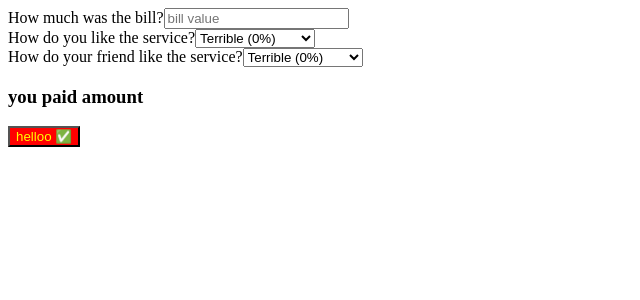
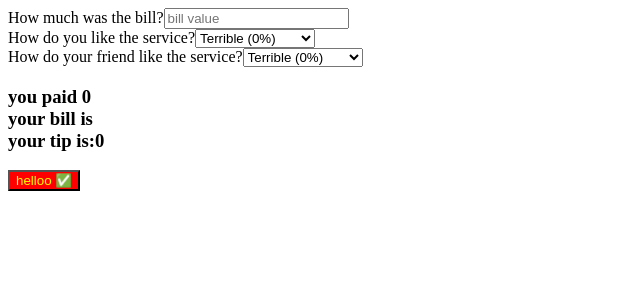
Before and after one commit to Codekazuki/pizza, a React (Create React App) app: page / in a window 1280 px wide. Shown: the top 300 px of the page, without its empty margins (0-640 px from the left). Built offline with nearby package versions, Linux system fonts and the light colour scheme.

Commit message:
new sprint

```diff
--- a/src/travel/tipCalculator/Output.js
+++ b/src/travel/tipCalculator/Output.js
@@ -1,9 +1,13 @@
 import React from "react";
 
-const Output = ({ bill }) => {
+const Output = ({ bill, tip, totalAmount }) => {
   return (
     <div>
-      <h3>you paid {bill} amount</h3>
+      <h3>
+        you paid {totalAmount} <br />
+        your bill is {bill} <br />
+        your tip is:{tip}
+      </h3>
     </div>
   );
 };
--- a/src/travel/tipCalculator/TipCalculator.js
+++ b/src/travel/tipCalculator/TipCalculator.js
@@ -8,6 +8,10 @@ const TipCalculator = () => {
   const [bill, setBill] = useState("");
   const [percentage1, setPercentage1] = useState(0);
   const [percentage2, setPercentage2] = useState(0);
+  const averagePercentage = (percentage1 + percentage2) / 2;
+  const tip = (averagePercentage * bill) / 100;
+  const totalAmount = bill + tip;
+
   return (
     <div>
       <BillInput bill={bill} setBill={setBill} />
@@ -19,7 +23,7 @@ const TipCalculator = () => {
       <SelectPercentage percentage={percentage2} onSelect={setPercentage2}>
         How do your friend like the service?
       </SelectPercentage>
-      <Output bill={bill} />
+      <Output totalAmount={totalAmount} bill={bill} tip={tip} />
       <Reset />
     </div>
   );
```
